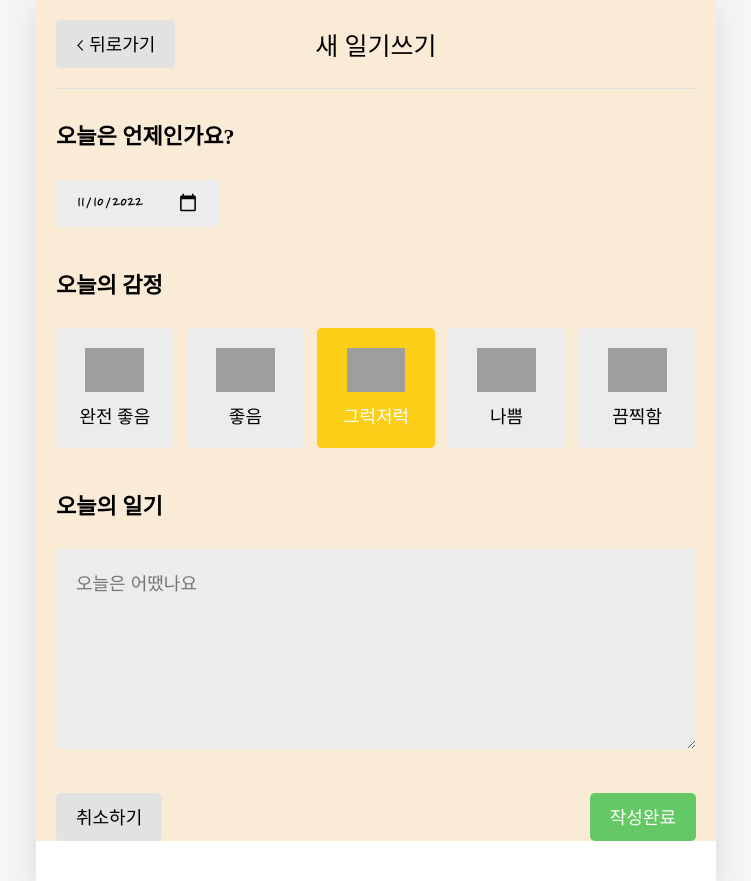
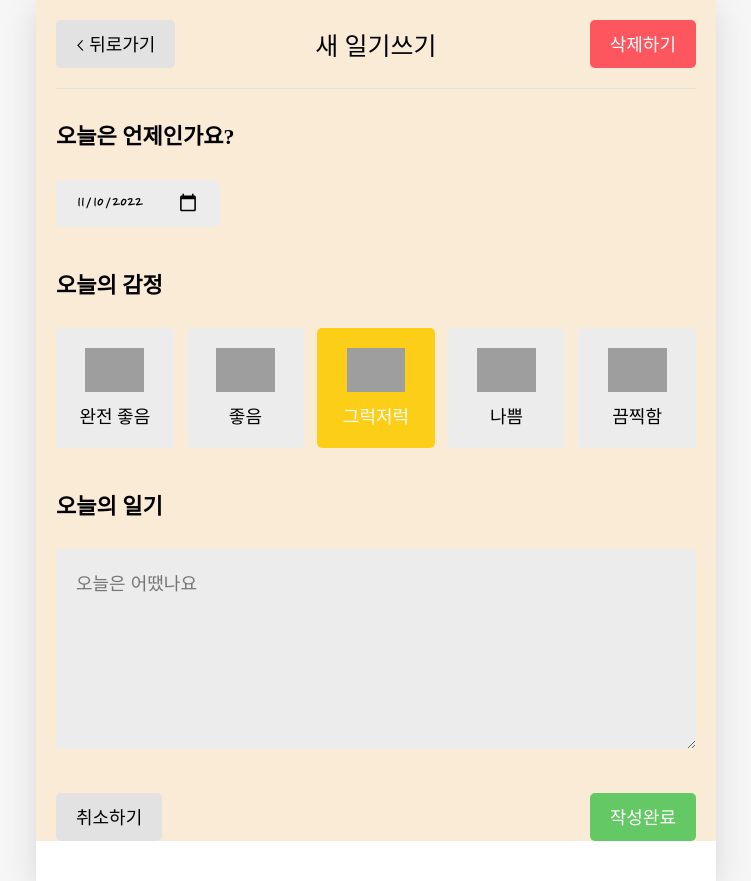
Before and after one commit to braverokmc79/react-emotion-diary, a React (Create React App) app: page /new in a window 1280 px wide. Shown: the whole page, without its empty margins (264-1015 px from the left). Built offline with nearby package versions, Linux system fonts and the light colour scheme; grey boxes are pictures that could not be loaded; a web font is replaced by a local one.

Commit message:
62.LocalStorage를 일기 데이터베이스로 사용하기

```diff
--- a/src/App.js
+++ b/src/App.js
@@ -18,7 +18,7 @@ const reducer = (state, action) => {
   let newState = [];
   switch (action.type) {
     case "INIT":
-      return dummyData;
+      return action.data;
 
     case "CREATE": {
       console.log("action.data  : ", action.data);
@@ -27,6 +27,7 @@ const reducer = (state, action) => {
     }
 
     case "REMOVE": {
+
       newState = state.filter((it) => it.id !== action.targetId);
       break;
     }
@@ -39,6 +40,8 @@ const reducer = (state, action) => {
     default:
       return state;
   }
+
+  localStorage.setItem("diary", JSON.stringify(newState));
 
   return newState;
 }
@@ -89,13 +92,36 @@ const dummyData = [
 
 function App() {
 
+
+  useEffect(() => {
+
+
+    //localStorage 저장하기
+    // localStorage.setItem("item1");
+    // localStorage.setItem("item2");
+    // localStorage.setItem("item3");
+
+    //localStorage 가져오기
+    // const item1 = localStorage.getItem("item1");
+    // const item2 = localStorage.getItem("item2");
+    // const item3 = JSON.parse(localStorage.getItem("item3"));
+    // console.log({ item1, item2, item3 })
+
+
+    const localData = localStorage.getItem('diary');
+    if (localData) {
+      const diaryList = JSON.parse(localData).sort((a, b) => parseInt(b.id) - parseInt(a.id));
+      dataId.current = parseInt(diaryList[0].id) + 1;
+      console.log("  dataId.current : ", dataId.current);
+      dispatch({ type: "INIT", data: diaryList });
+    }
+
+  }, []);
+
+
+
   const [data, dispatch] = useReducer(reducer, []);
   const dataId = useRef(7);
-
-  useEffect(() => {
-    dispatch({ type: "INIT" });
-
-  }, []);
 
   //CREATE
   const onCreate = (date, content, emotion) => {
@@ -115,6 +141,7 @@ function App() {
 
   //REMOVE
   const onRemove = (targetId) => {
+    console.log(" 삭제 : ", targetId);
     dispatch({ type: "RMOVE", targetId });
   };
 
--- a/src/components/DiaryEditor.js
+++ b/src/components/DiaryEditor.js
@@ -21,7 +21,7 @@ const DiaryEditor = ({ isEdit, originData }) => {
     const [date, setDate] = useState(getStringDate(new Date()));
 
     const navigate = useNavigate();
-    const { onCreate, onEdit } = useContext(DiaryDispatchContext);
+    const { onCreate, onEdit, onRemove } = useContext(DiaryDispatchContext);
 
     const handleClickEmote = (emotion) => {
         setEmotion(emotion);
@@ -46,6 +46,11 @@ const DiaryEditor = ({ isEdit, originData }) => {
         navigate("/", { replace: true });
     }
 
+    const removeHandler = () => {
+        if (window.confirm("정말 삭제 하시겠습니까?")) {
+            onRemove(originData.id);
+        }
+    }
 
     useEffect(() => {
         if (isEdit) {
@@ -57,7 +62,12 @@ const DiaryEditor = ({ isEdit, originData }) => {
 
     return (
         <div className='DiaryEditor'>
-            <MyHeader headText={isEdit ? '일기 수정하기' : "새 일기쓰기"} leftChild={<MyButton text={"< 뒤로가기"} onClick={() => navigate(-1)} />} />
+            <MyHeader headText={isEdit ? '일기 수정하기' : "새 일기쓰기"}
+                leftChild={<MyButton text={"< 뒤로가기"} onClick={() => navigate(-1)} />}
+
+                rightChild={<MyButton text={"삭제하기"} type={"negative"}
+                    onClick={removeHandler} />}
+            />
 
             <div>
                 <section>
```
Also changed, not shown: src/pages/Home.js (+5 -3 lines).
